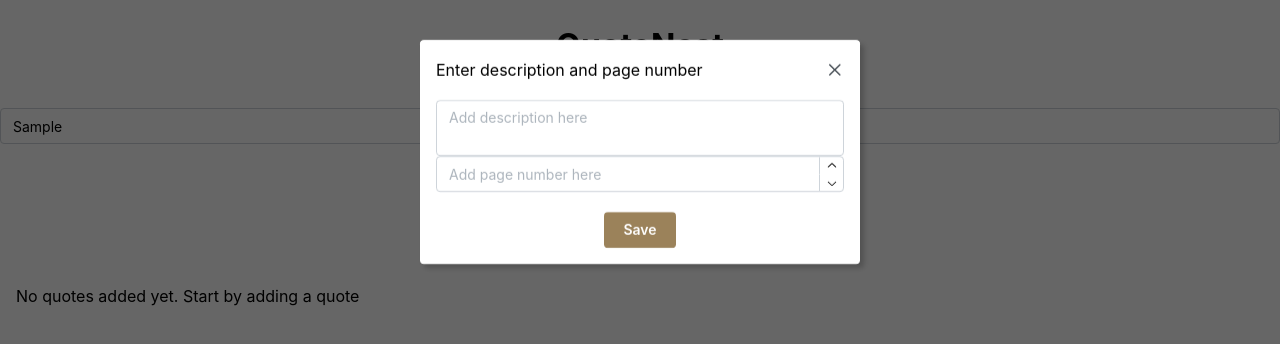
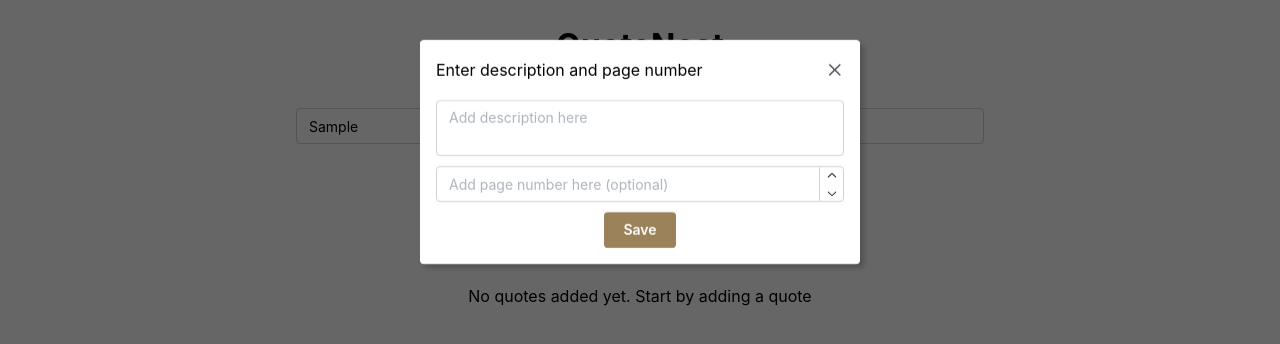
Before and after one commit to breathofaether/QuoteNest, a React (Vite) app in the folder quotenest/: page / in a window 1280 px wide. Both pictures are taken after typing "Sample" into the empty fields and a click on the button "Add a quote". Shown: the top 344 px of the page. Built offline with nearby package versions, Linux system fonts and the light colour scheme.

Commit message:
css improvements

```diff
--- a/quotenest/dev-dist/sw.js
+++ b/quotenest/dev-dist/sw.js
@@ -82,7 +82,7 @@ define(['./workbox-54d0af47'], (function (workbox) { 'use strict';
     "revision": "3ca0b8505b4bec776b69afdba2768812"
   }, {
     "url": "index.html",
-    "revision": "0.92pesavpk7o"
+    "revision": "0.ehcr77686j"
   }], {});
   workbox.cleanupOutdatedCaches();
   workbox.registerRoute(new workbox.NavigationRoute(workbox.createHandlerBoundToURL("index.html"), {
--- a/quotenest/src/App.jsx
+++ b/quotenest/src/App.jsx
@@ -1,5 +1,6 @@
 import React, { useEffect, useState } from "react"
 import '@mantine/core/styles.css';
+import '@mantine/notifications/styles.css';
 import {
   MantineProvider,
   Button,
@@ -17,11 +18,11 @@ import {
   Modal,
   Textarea,
   HoverCard,
-  Text
+  Text,
+  Container,
 } from "@mantine/core";
 import { useDebouncedValue, useDisclosure } from "@mantine/hooks";
 import { IconTrashFilled } from '@tabler/icons-react'
-
 
 const theme = createTheme({
   colors: {
@@ -82,6 +83,8 @@ function App() {
   const [debouncedSearch] = useDebouncedValue(title, 1000)
   const titles = lists.map((item) => item.title).filter((title) => title.toLowerCase().includes(debouncedSearch.toLocaleLowerCase()));
 
+  {/* Notifications */ }
+
 
   useEffect(() => {
     localStorage.setItem("lists", JSON.stringify(lists))
@@ -113,7 +116,7 @@ function App() {
 
   const handleAddQuote = () => {
     if (title.trim() !== '') {
-      open(); //
+      open();
     }
   };
 
@@ -136,7 +139,7 @@ function App() {
           justifyContent: "space-between",
           alignItems: "center"
         }}>
-        <Accordion.Control>
+        <Accordion.Control icon={"❝"}>
           {item.title}
         </Accordion.Control>
         <Button
@@ -149,9 +152,14 @@ function App() {
         </Button>
       </Box>
       <Accordion.Panel>
-        <List type="ordered">
+        <List type="ordered" spacing="sm">
           {item.quotes.map((quote) => (
-            <Card key={quote.id}>
+            <Card
+              key={quote.id}
+              withBorder shadow="sm"
+              radius="md"
+              style={{ marginBottom: "10px" }}
+            >
               <List.Item key={quote.id}>
                 <Box>
                   <span>{quote.description} (p{quote.pageNo})</span>
@@ -178,14 +186,17 @@ function App() {
         <h1>QuoteNest</h1>
       </Center>
       <Space h="md"></Space>
+      <Container size={"sm"}>
         <form>
           <Autocomplete
             placeholder="Add Bookname here"
             value={title}
             data={titles}
             onChange={setTitle}
-          required />
+            required
+          />
         </form>
+      </Container>
 
       <Space h="md"></Space>
 
@@ -211,12 +222,13 @@ function App() {
           onChange={(e) => setText(e.target.value)}
           placeholder="Add description here"
           required />
+        <Space h={"xs"} />
         <NumberInput
           value={pageNo}
           onChange={setPageNo}
-          placeholder="Add page number here"
+          placeholder="Add page number here (optional)"
         />
-        <Space h="lg"></Space>
+        <Space h="xs"></Space>
         <Center><Button onClick={handleAdd}>Save</Button></Center>
       </Modal>
 
@@ -235,7 +247,7 @@ function App() {
               {items}
             </Accordion>
           ) : (
-            <span>No quotes added yet. Start by adding a quote</span>
+            <Center><span>No quotes added yet. Start by adding a quote</span></Center>
           )}
         </Accordion>
       </Card>
```
Lines whose indentation alone changed are shown as unchanged.
